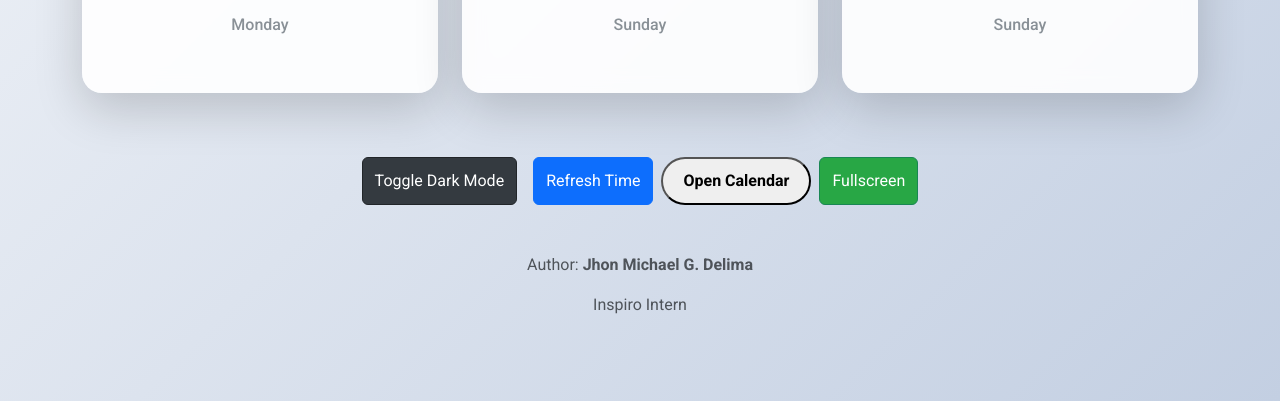
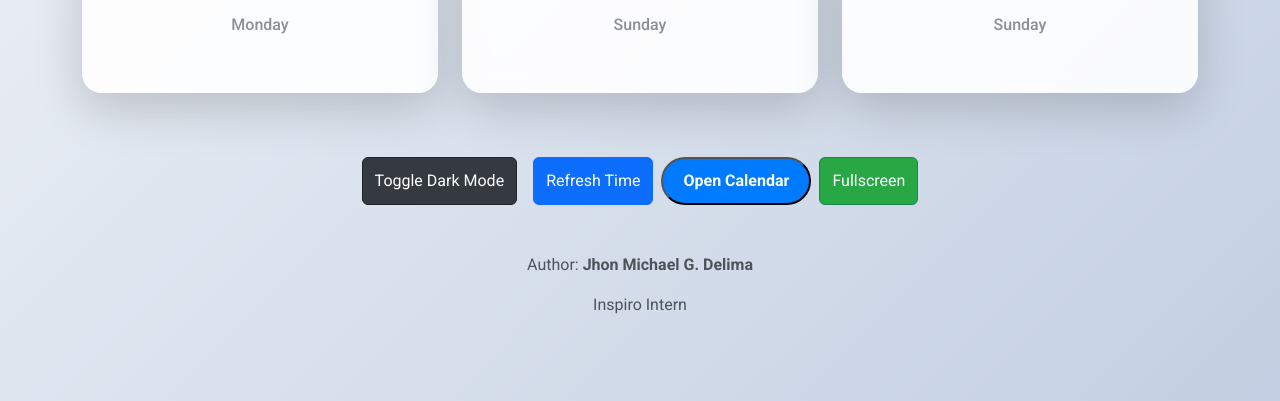
Before and after one commit to michaeldj1205/Clock, a plain HTML site: page index.html in a window 1280 px wide. Shown: the part 614-1015 px from the top of the page. Drawn offline with nearby package versions, Linux system fonts and the light colour scheme.

Commit message:
Update styles.css

```diff
--- a/styles.css
+++ b/styles.css
@@ -167,6 +167,16 @@ button#toggle-dark-mode:hover {
   display: block;              /* Makes the image block-level */
 }
 
+button#open-calendar {
+  background-color: #007bff;
+  color: white;
+}
+
+button#open-calendar:hover {
+  background-color: #0056b3;
+}
+
+
 /* Optional: Add a hover effect for banner logo */
 #banner-logo img:hover {
   opacity: 0.8;                /* Slight fade effect when hovering */
```
